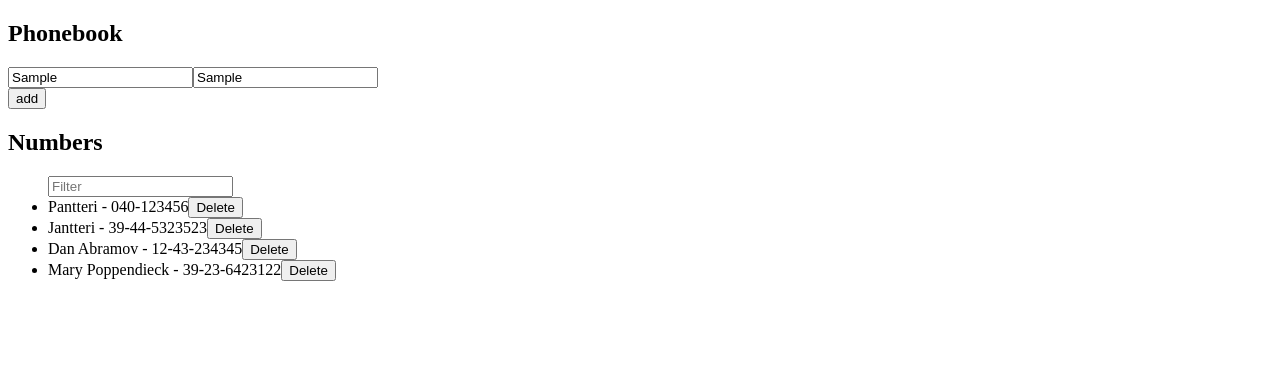
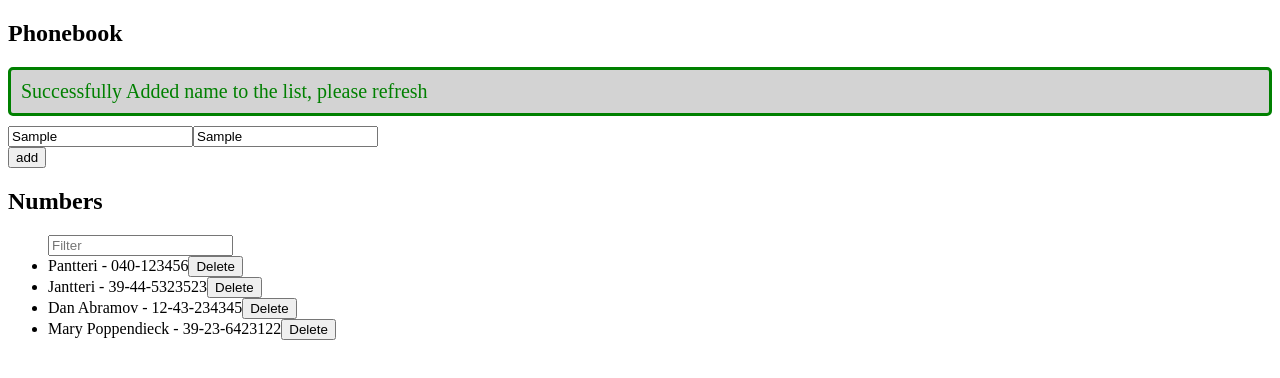
Before and after one commit to MaRo727/2.6tht-eteenpain, a React (Create React App) app: page / in a window 1280 px wide. Both pictures are taken after typing "Sample", "Sample" into the empty fields and a click on the button "add". Shown: the top 378 px of the page. Built offline with nearby package versions, Linux system fonts and the light colour scheme; no server answers; data requests are answered from the project's data file.

Commit message:
2.16 valmis

```diff
--- a/src/App.jsx
+++ b/src/App.jsx
@@ -1,12 +1,14 @@
 import { useState, useEffect } from 'react'
 import noteService from './services/notes'
+import './AppStyle.css'
 // import { useState } from 'react'
 
 
 const App = () => {
   const [notes, setNotes] = useState([])
   const [persons, setPersons] = useState([])
-
+  const [errorMessage, setErrorMessage] = useState(null)
+  const [selectAlert, setSelectAlert] = useState()
   useEffect(() => {
     noteService
       .getAll()
@@ -30,11 +32,23 @@ const App = () => {
     setNewSearch(event.target.value)
   }
 
+  const toggleError = (currentError, goodOrBad) => {
+    setErrorMessage(
+      currentError
+     )
+    setSelectAlert(
+      goodOrBad
+    )
+     setTimeout(() => {
+      setErrorMessage(null)
+    }, 3000)
+  }
+
   const giveName = (event) => {
     event.preventDefault()
       //person.some tarkistaa, että matchaakö jokin ja jos joo niin se palauttaa true arvon ja console.logaa nocando
     if(persons.some((person) => person.name === newName)) {
-      alert("no can do")
+      toggleError("Name is already on the list", false)
     } else {
       const newPerson = { name: newName }
       const newPhone = { number: newNumber }
@@ -45,7 +59,7 @@ const App = () => {
         .then(response => {
           setNotes(notes.concat(response.data))
         })
-
+        toggleError("Added name to the list, please refresh", true)
       console.log(newName)
       console.log(newNumber)
       console.log(persons)
@@ -62,11 +76,13 @@ const App = () => {
         .then(() => {
           setPersons(persons.filter(person => person.id !== id));
         })
+        toggleError("Successfully removed person", true )
       }
     }
   return (
     <div>
       <h2>Phonebook</h2>
+      <Notification message={errorMessage} whichAlert={selectAlert} />
       <form>
         <div>
         <NameNumber
@@ -84,18 +100,21 @@ const App = () => {
       <ul>
         <Filter filterPersons={filterPersons}
         onSearchChange={handleSearchInputChange}/>
-        <NameList filterPersons={filterPersons} removePerson={removePerson}/>
+        <NameList filterPersons={filterPersons}
+        removePerson={removePerson}/>
       </ul>
     </div>
   )
+}
 
-}
+
 const NameList = (props) => {
   return (
     <div>
       {props.filterPersons.map((person, index) => (
         <li key={index}>{person.name} - {person.number}
-         <button onClick={() => props.removePerson(person.id)}>Delete</button></li>
+         <button onClick={() => props.removePerson(person.id)}>Delete</button>
+        </li>
       ))}
     </div>
   )
@@ -105,14 +124,30 @@ const Filter = (props) => {
   return(
     <div>
       <input
-    placeholder='Filter'
-    type="text"
-    onChange={props.onSearchChange}
-    />
-
-
+      placeholder='Filter'
+      type="text"
+      onChange={props.onSearchChange}/>
     </div>
   )
+}
+
+const Notification = ({ message, whichAlert }) => {
+  if (message === null) {
+    return null
+  }
+  if(whichAlert === true) {
+    return (
+      <div className="noError">
+        Successfully {message}
+      </div>
+    )
+  } else if (whichAlert === false) {
+    return (
+      <div className="error">
+        error: {message}
+      </div>
+    )
+  }
 }
 
 const NameNumber = (props) => {
--- /dev/null
+++ b/src/AppStyle.css
@@ -0,0 +1,19 @@
+.error {
+    color: red;
+    background: lightgrey;
+    font-size: 20px;
+    border-style: solid;
+    border-radius: 5px;
+    padding: 10px;
+    margin-bottom: 10px;
+  }
+
+  .noError {
+    color: green;
+    background: lightgrey;
+    font-size: 20px;
+    border-style: solid;
+    border-radius: 5px;
+    padding: 10px;
+    margin-bottom: 10px;
+  }
```
